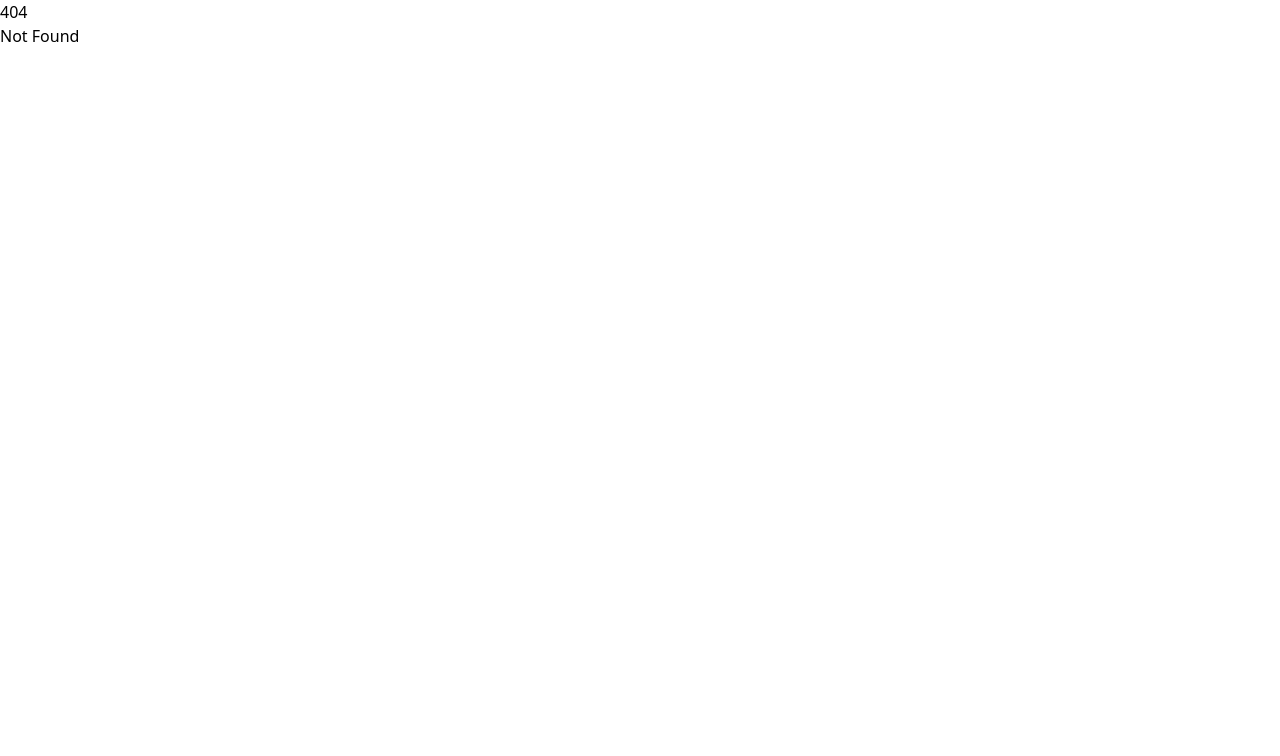
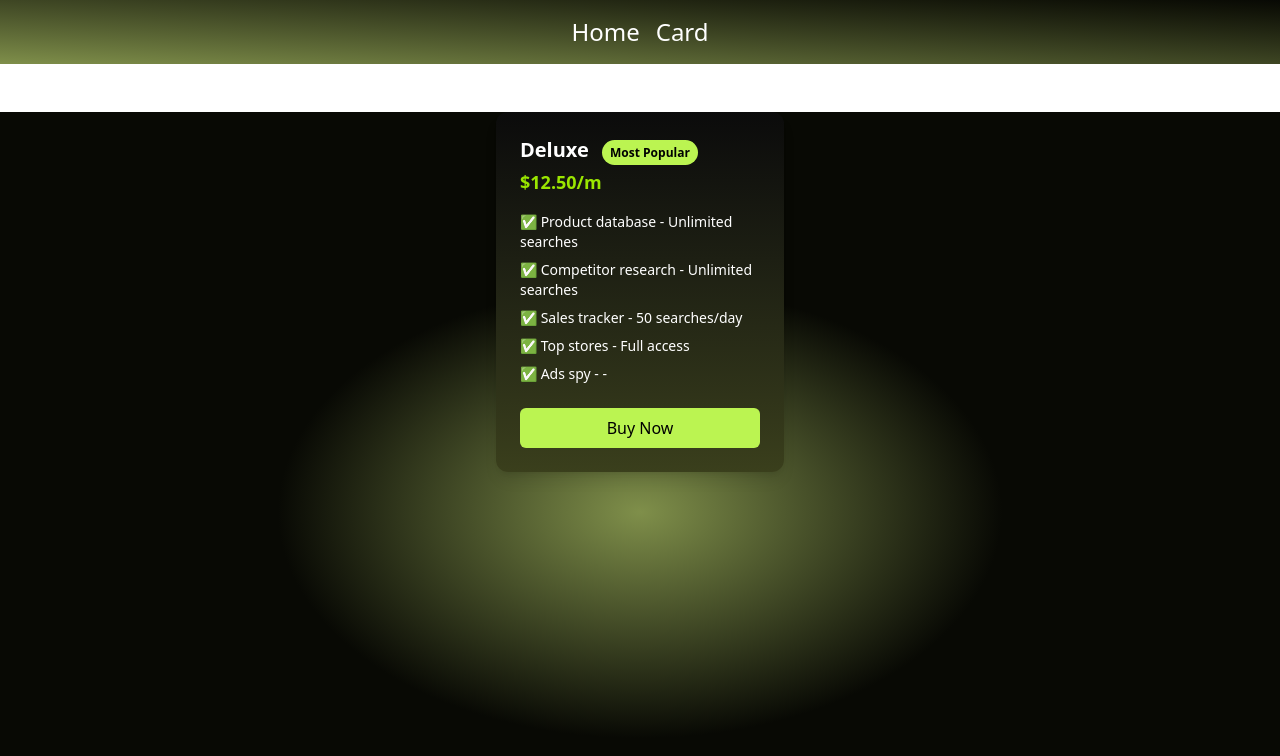
Before and after one commit to owaiskhilji/SvelteKit-OpenAI-email-generator, a SvelteKit app: page /getemail in a window 1280 px wide. Before the commit this address had no page. Shown: the top 756 px of the page. Built offline with nearby package versions, Linux system fonts and the light colour scheme.

Commit message:
Add Navbar component and implement email storage functionality

```diff
--- /dev/null
+++ b/src/lib/components/Navbar.svelte
@@ -0,0 +1,8 @@
+<script>
+  import { goto } from '$app/navigation';
+</script>
+
+<nav class="flex justify-center gap-4 bg-gradient-to-bl from-[#080904] to-[#7f8f4a] text-white p-4">
+  <a href="/" class="hover:underline text-2xl">Home</a>
+  <a href="/getemail" class="hover:underline text-2xl">Card</a>
+</nav>
--- a/src/routes/+layout.svelte
+++ b/src/routes/+layout.svelte
@@ -1,7 +1,10 @@
 <script>
+	import Navbar from '$lib/components/Navbar.svelte';
 	import '../app.css';
 
 	let { children } = $props();
 </script>
 
+<Navbar />
+
 {@render children()}
--- a/src/routes/+page.svelte
+++ b/src/routes/+page.svelte
@@ -8,12 +8,9 @@ let error = '';
 let emailResponse = '';
 let loading = false
 
-console.log("emailResponse", emailResponse)
-
 
 async function generateEmail(){
   error = ''
-
 if(scenario === '' || tone === 'Select Tone'){
   error = 'Please fill in all fields.'
   loading = false
@@ -30,15 +27,26 @@ const response = await axios.post('/api/generate-email', {
 if(response.status !== 200){
   error = 'Response Error, please try again.'
   loading = false
-
   return
 }
-console.log("Response", response)
   emailResponse = response.data.email
-
   loading = false
   scenario = ''
   tone = 'Select Tone'
+let emails = emailResponse
+ localStorage.setItem('email', emails);
+//  console.log("Emails:",setEmail)
+ const allEmails = JSON.parse(localStorage.getItem('emails') || "[]");
+
+ allEmails.push(emails);
+ if (allEmails.length > 6) {
+   allEmails.shift(); // Remove the oldest email if more than 6
+ }
+
+ let saveEmails = JSON.stringify(allEmails);
+  localStorage.setItem('emails', saveEmails);
+  console.log("Emails:", saveEmails)
+
 
 } catch (err) {
   console.error(err)
@@ -110,5 +118,6 @@ finally{
       <p>{emailResponse}</p>
     </div>
   {/if}
+
 </div>
 </div>
--- /dev/null
+++ b/src/routes/getemail/+page.svelte
@@ -0,0 +1,35 @@
+<script lang="ts">
+    import { onMount } from 'svelte';
+
+    onMount(() => {
+        const storedEmails = localStorage.getItem('emails');
+        if (storedEmails) {
+            const emails = JSON.parse(storedEmails);
+            console.log("Stored Emails:", emails);
+        } else {
+            console.log("No emails found in local storage.");
+        }
+    });
+
+</script>
+
+<div class="min-h-screen  bg-radial-[at_50%_50%] from-[#7f8f4a] to-[#080904] to-40%">
+
+    <div class="mt-12 mx-auto bg-gradient-to-b from-[#0b0b0b] to-[#3a3f1c] text-white p-6 rounded-xl shadow-lg w-72">
+  <h2 class="text-xl font-bold">Deluxe <span class="bg-lime-300 text-black text-xs px-2 py-1 rounded-full ml-2">Most Popular</span></h2>
+  <p class="text-lime-400 font-semibold text-lg mt-1">$12.50/m</p>
+
+  <ul class="mt-4 space-y-2 text-sm">
+    <li>✅ Product database - Unlimited searches</li>
+    <li>✅ Competitor research - Unlimited searches</li>
+    <li>✅ Sales tracker - 50 searches/day</li>
+    <li>✅ Top stores - Full access</li>
+    <li>✅ Ads spy - -</li>
+  </ul>
+
+  <button class="bg-lime-300 hover:bg-lime-400 text-black px-4 py-2 mt-6 rounded-md w-full">
+    Buy Now
+  </button>
+</div>
+
+</div>
```
Also changed, not shown: src/lib/components/EmailOutput.svelte (deleted).
